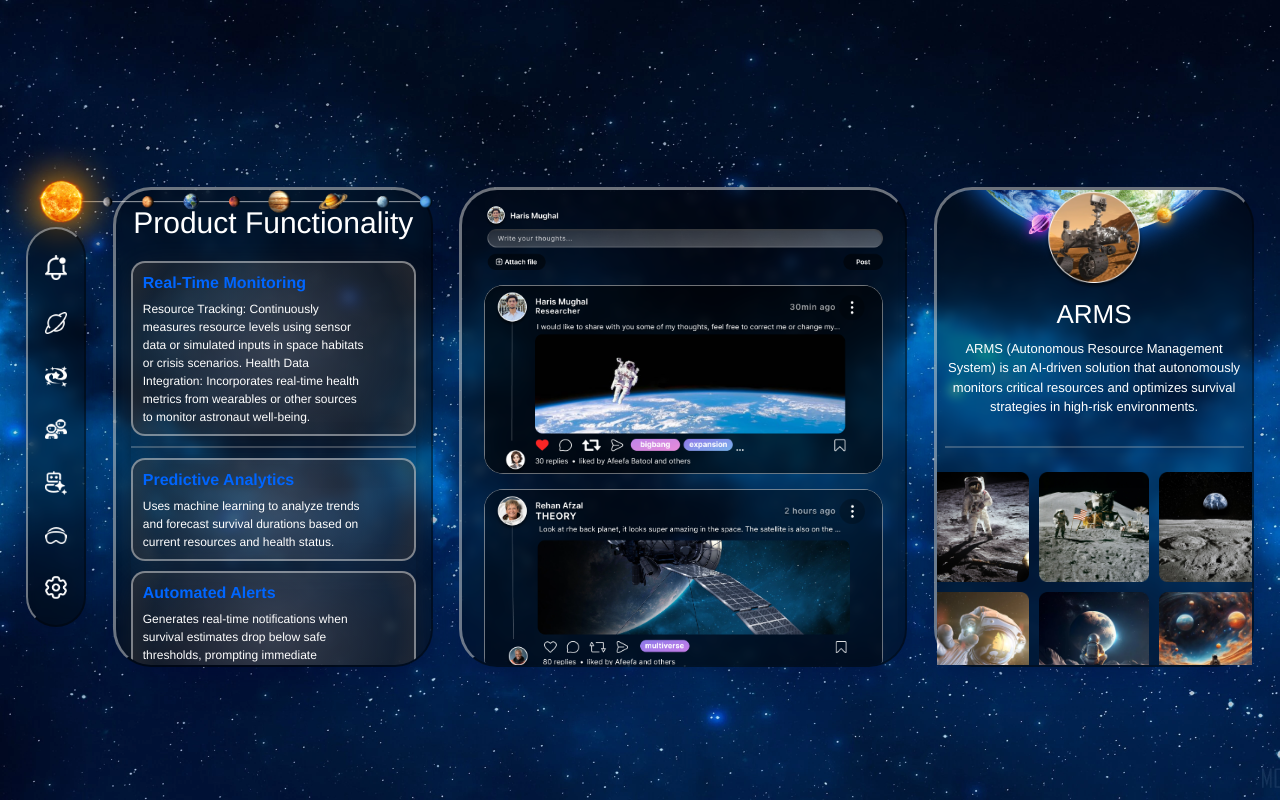
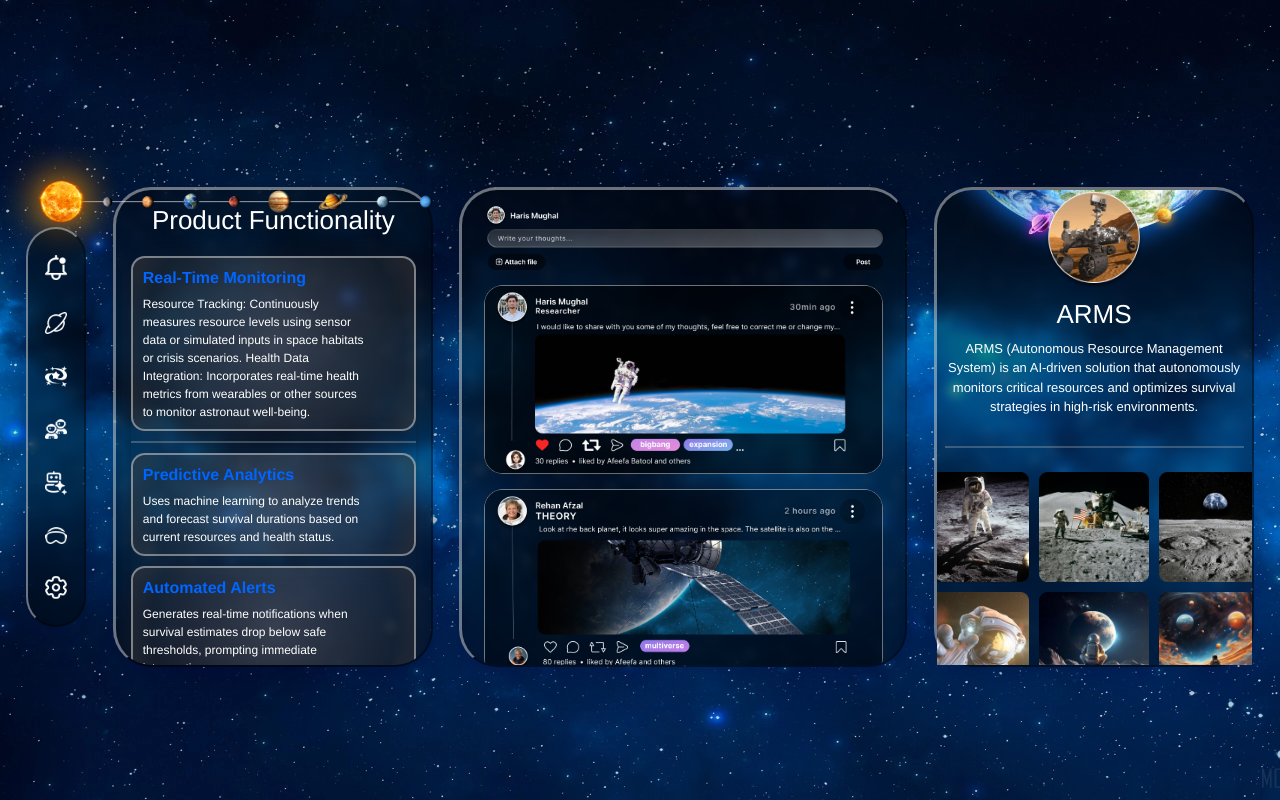
Before and after one commit to Haris-Mughal/ARMS, a React (Vite) app: page / in a window 1280 px wide. Both pictures are taken after a click on the picture 56 px from the left and 429 px from the top of the page. Built offline with nearby package versions, Linux system fonts and the light colour scheme.

Commit message:
feed first updated

```diff
--- a/src/components/feed/FeedFirst.jsx
+++ b/src/components/feed/FeedFirst.jsx
@@ -1,7 +1,7 @@
 function FeedFirst() {
     return (
         <>
-            <div className="text-3xl">Product Functionality</div>
+            <div className="text-3xl prodTitle">Product Functionality</div>
             <div className="chats">
                 <div id="card1F">
                     <div id="content-oneF">
```
